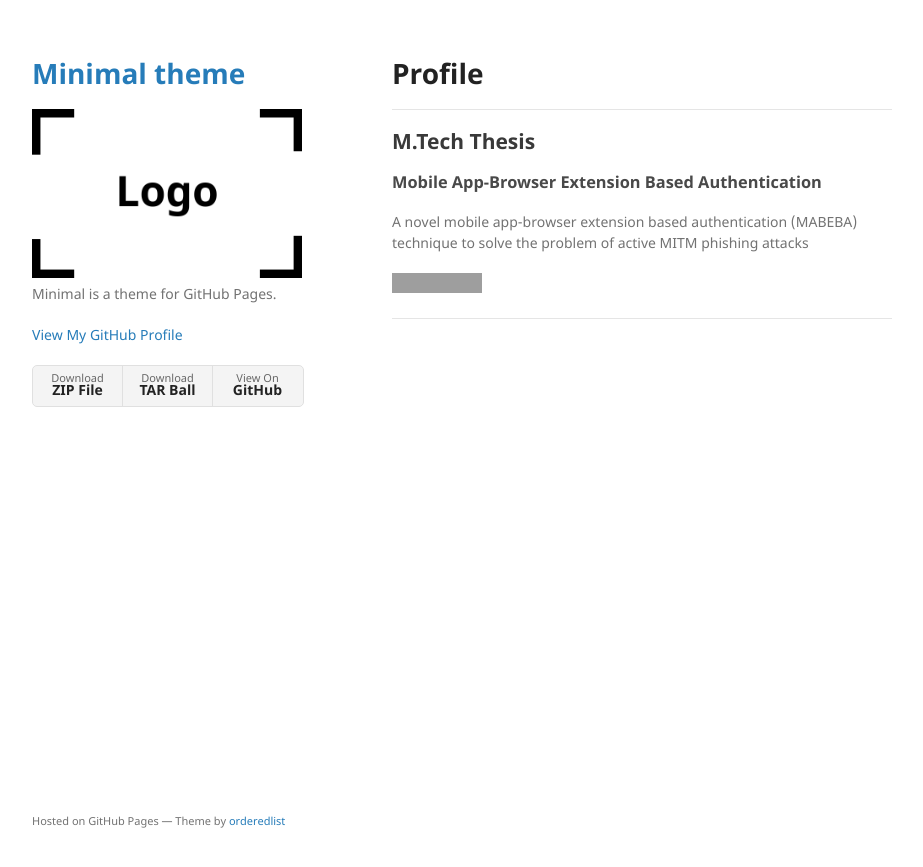
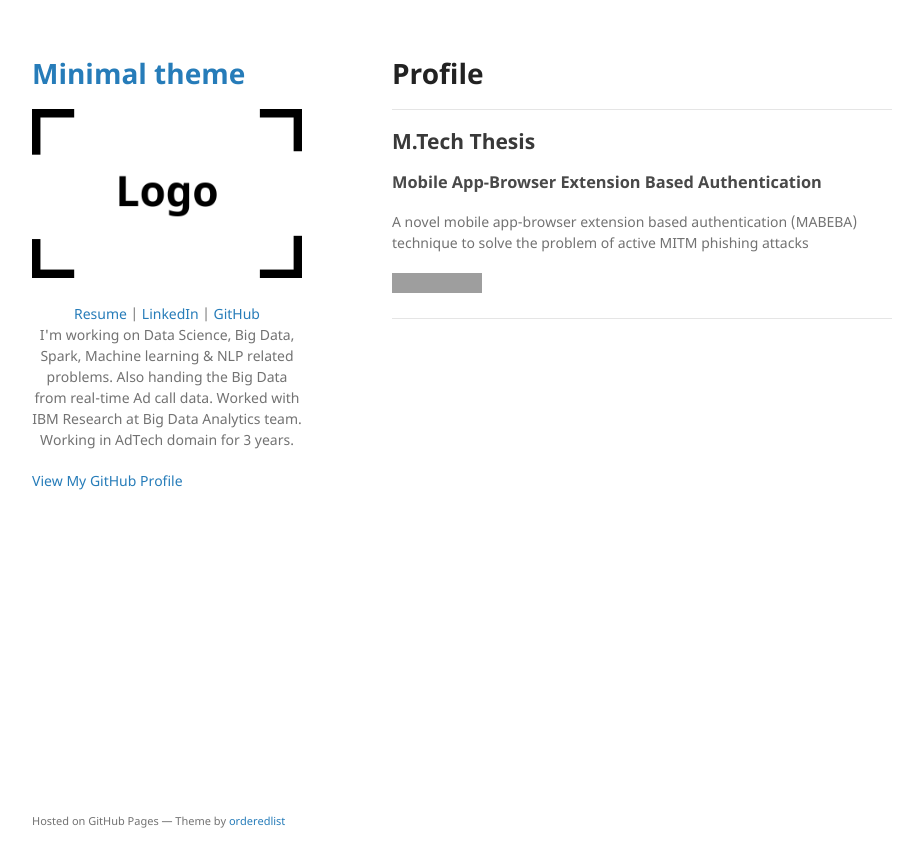
Before and after one commit to ritwikdesai/ritwikdesai.github.io, a Jekyll site: the page built from index.md, in a window 1280 px wide. Shown: the top 867 px of the page, without its empty margins (178-1101 px from the left). Built offline with Jekyll 4.4.1, drawn with Linux system fonts in a browser that asks for light colours; our own code applies the rules of GitHub Pages for plain Markdown files; grey boxes are pictures that could not be loaded.

Commit message:
fixed config.yml

```diff
--- a/_config.yml
+++ b/_config.yml
@@ -1,6 +1,17 @@
 title: Minimal theme
 logo: /assets/img/logo.png
-description: Minimal is a theme for GitHub Pages.
-show_downloads: true
+description: |
+  <p align="center">
+  <a href="pdf/resume.pdf">Resume</a> |
+  <a href="https://www.linkedin.com/in/sajan-kedia-b06a6821/">LinkedIn</a> |
+  <a href="https://github.com/sajankedia">GitHub</a>
+
+  <br>
+  I'm working on Data Science, Big Data, Spark, Machine learning & NLP related problems.
+  Also handing the Big Data from real-time Ad call data.
+  Worked with IBM Research at Big Data Analytics team.
+  Working in AdTech domain for 3 years.
+  <br>
+  </p>
 google_analytics:
 theme: jekyll-theme-minimal
```
